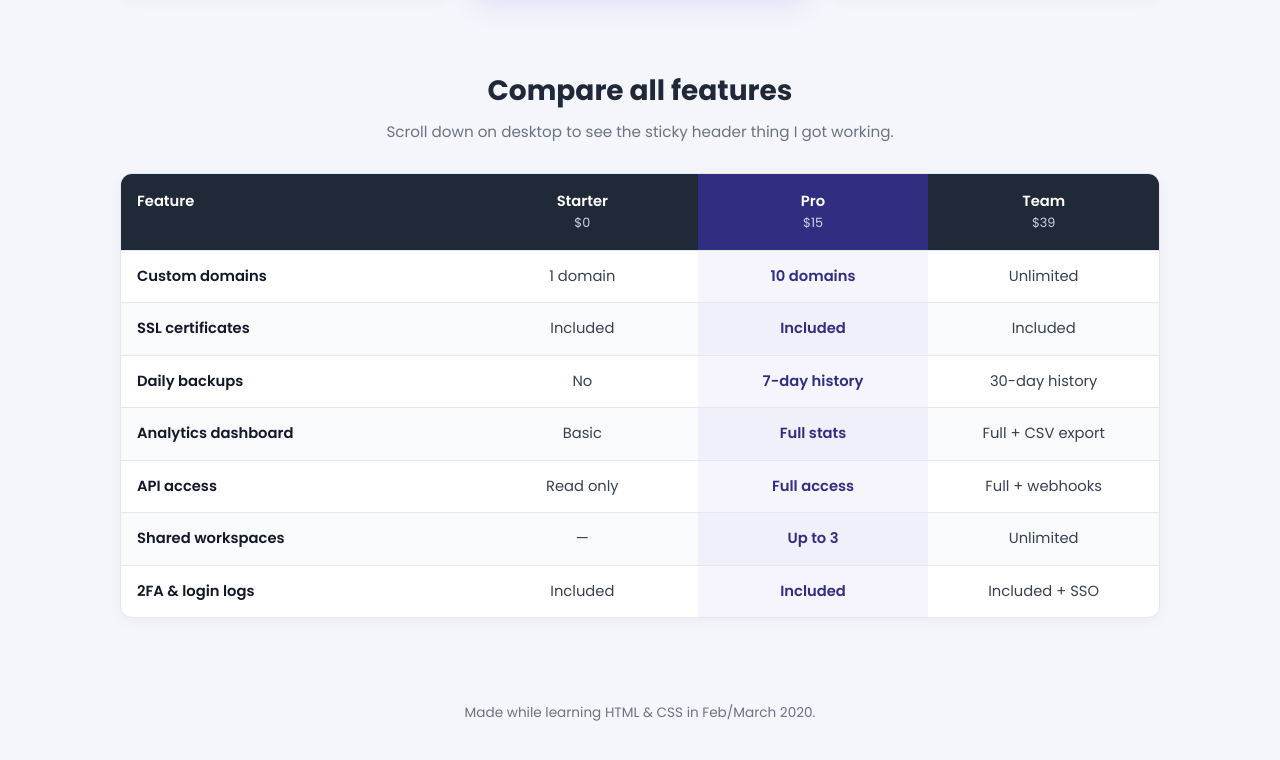
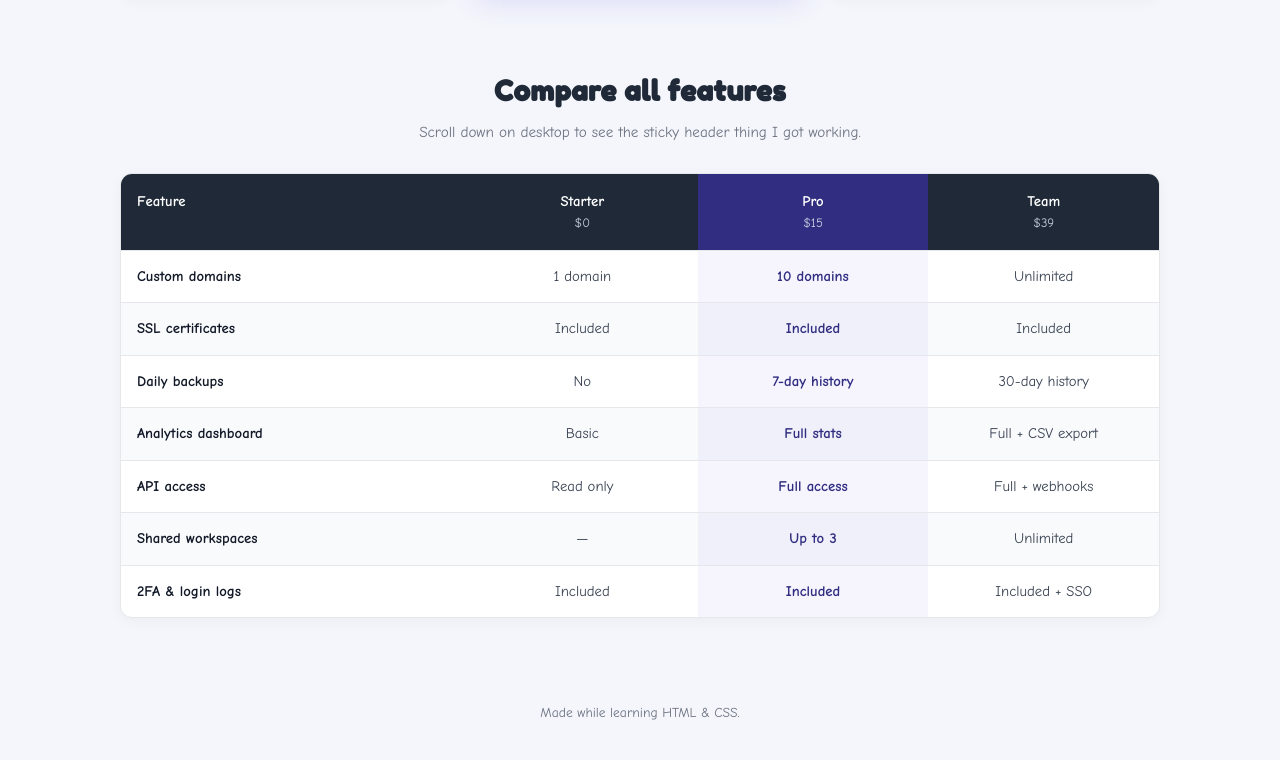
Before and after one commit to tensorGT/my-first-pricing-cards, a plain HTML site: page index.html in a window 1280 px wide. Shown: the part 742-1502 px from the top of the page. Drawn offline with Linux system fonts and the light colour scheme.

Commit message:
switched to funnier google fonts and removed date in footer

```diff
--- a/index.html
+++ b/index.html
@@ -4,8 +4,8 @@
   <meta charset="UTF-8">
   <meta name="viewport" content="width=device-width, initial-scale=1.0">
   <title>Simple Pricing Page - Practice</title>
-  <!-- found this font on google fonts, looks pretty clean -->
-  <link href="https://fonts.googleapis.com/css2?family=Poppins:wght@400;500;600;700&display=swap" rel="stylesheet">
+  <!-- found these funny fonts on google fonts, looks fun lol -->
+  <link href="https://fonts.googleapis.com/css2?family=Comic+Neue:wght@400;700&family=Fredoka+One&display=swap" rel="stylesheet">
   <link rel="stylesheet" href="style.css">
 </head>
 <body>
@@ -196,7 +196,7 @@
   </main>
 
   <footer class="page-footer">
-    <p>Made while learning HTML &amp; CSS in Feb/March 2020.</p>
+    <p>Made while learning HTML &amp; CSS.</p>
   </footer>
 
 </body>
--- a/style.css
+++ b/style.css
@@ -6,10 +6,15 @@
 }
 
 body {
-  font-family: 'Poppins', Arial, sans-serif;
+  font-family: 'Comic Neue', 'Comic Sans MS', cursive, sans-serif;
   background-color: #f4f6fb;
   color: #1f2937;
   line-height: 1.6;
+}
+
+h1, h2, .price {
+  font-family: 'Fredoka One', cursive, sans-serif;
+  letter-spacing: 0.3px;
 }
 
 .container {
```
